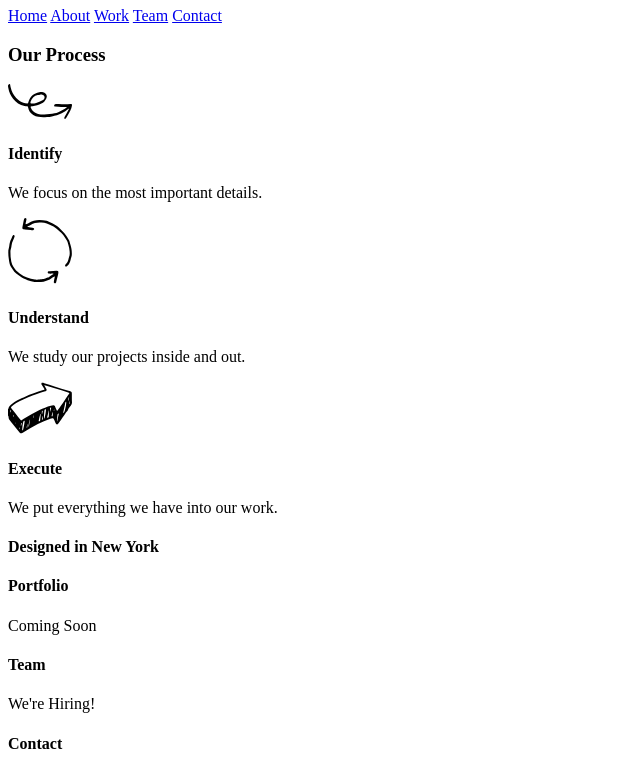
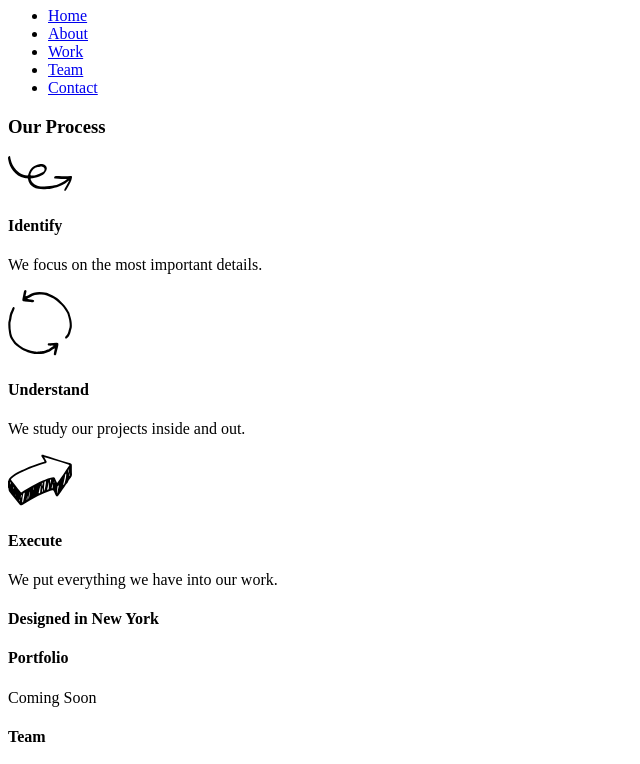
Before and after one commit to adamkalfayanjohnson/Broadway, a plain HTML site: page index.html in a window 1280 px wide. Shown: the part 73-837 px from the top of the page, without its empty margins (0-640 px from the left). Drawn offline with Linux system fonts and the light colour scheme.

Commit message:
Organize top menu into ul.

```diff
--- a/index.html
+++ b/index.html
@@ -10,15 +10,17 @@
   <body>
 
     <h1>Broadway Design</h1>
-
+    <nav>
     <p>
-      <a href ="#">Home</a>
-      <a href = "#">About</a>
-      <a href = "#">Work</a>
-      <a href = "#">Team</a>
-      <a href = "#">Contact</a>
+      <ul>
+        <li><a href ="#">Home</a></li>
+        <li><a href = "#">About</a></li>
+        <li><a href = "#">Work</a></li>
+        <li><a href = "#">Team</a></li>
+        <li><a href = "#">Contact</a></li>
+    </ul>
     </p>
-
+    </nav
     <p>
       <h3>Our Process</h3>
     </p>
```
